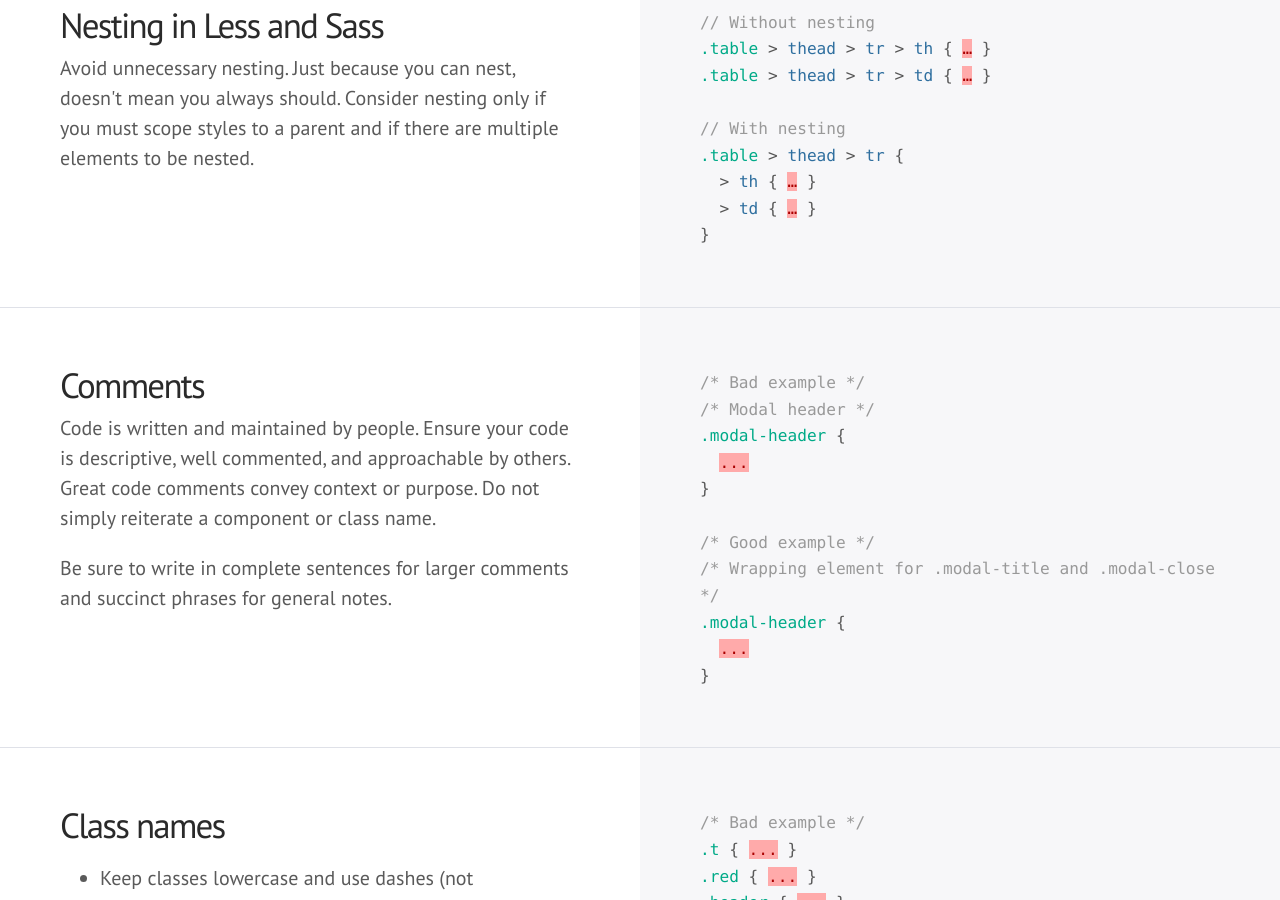
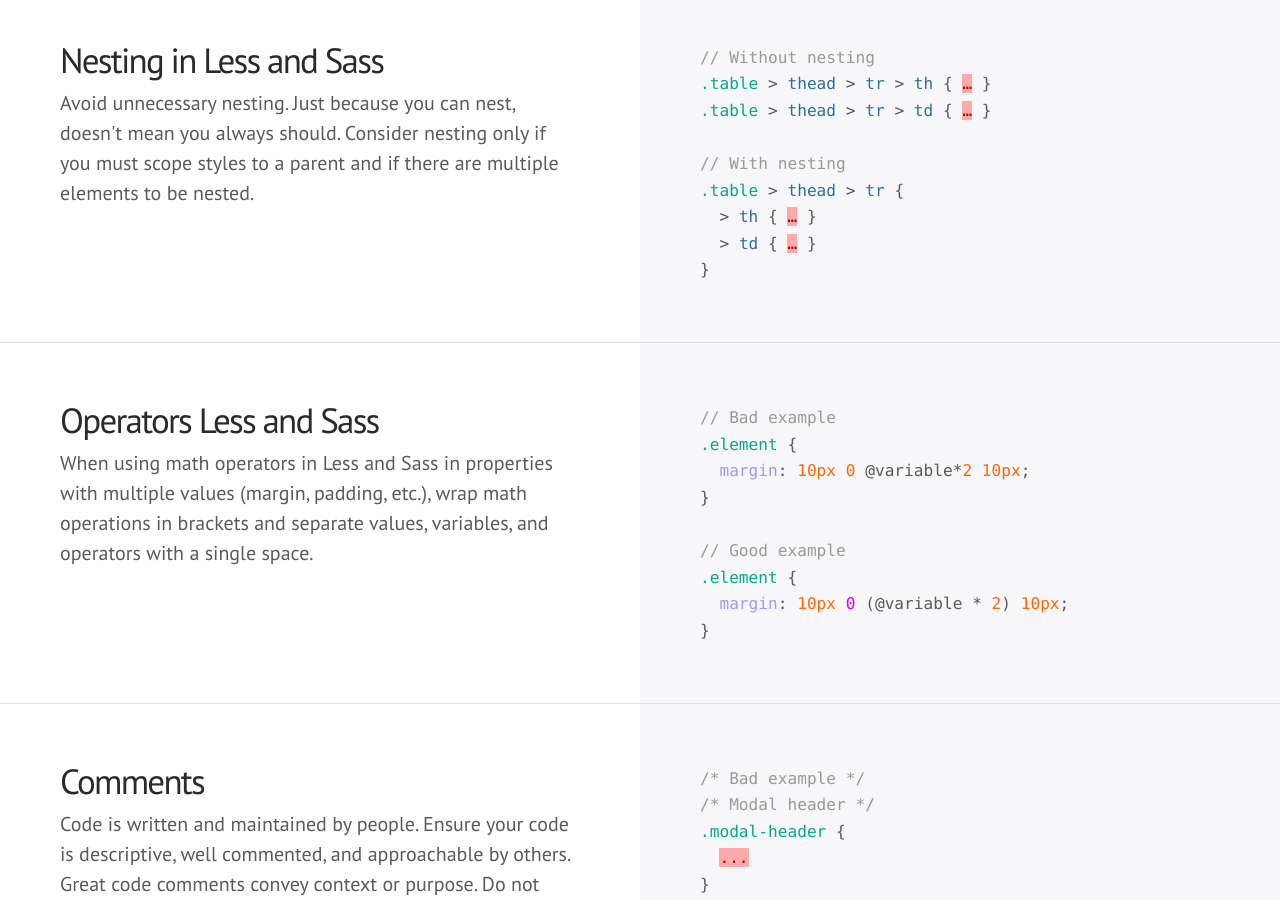
Before and after one commit to mdo/code-guide, a Jekyll site: the page built from index.html, in a window 1280 px wide and 900 px high, scrolled down 10969 px. Built offline with Jekyll 4.4.1, drawn with Linux system fonts in a browser that asks for light colours; some web fonts are replaced; Markdown is read by kramdown in place of the engine named in the settings; comment, search, counter and statistics services are not loaded; some of the changed text lies outside the part shown.

Commit message:
Add guidelines for Less/Sass operators As discussed in issue #129

```diff
--- /dev/null
+++ b/_includes/css/operators.scss
@@ -0,0 +1,9 @@
+// Bad example
+.element {
+  margin: 10px 0 @variable*2 10px;
+}
+
+// Good example
+.element {
+  margin: 10px 0 (@variable * 2) 10px;
+}
--- a/index.html
+++ b/index.html
@@ -34,6 +34,7 @@
       <li><a href="#css-single-declarations">Rules with single declarations</a></li>
       <li><a href="#css-shorthand">Shorthand notation</a></li>
       <li><a href="#css-nesting">Nesting in Less and Sass</a></li>
+      <li><a href="#css-operators">Operators in Less and Sass</a></li>
       <li><a href="#css-comments">Comments</a></li>
       <li><a href="#css-classes">Classes</a></li>
       <li><a href="#css-selectors">Selectors</a></li>
@@ -330,6 +331,16 @@
   </div>
 </div>
 
+<div class="section" id="css-operators">
+  <div class="col">
+    <h3>Operators Less and Sass</h3>
+    <p>When using math operators in Less and Sass in properties with multiple values (margin, padding, etc.), wrap math operations in brackets and separate values, variables, and operators with a single space.</p>
+  </div>
+  <div class="col">
+    {% highlight scss %}{% include css/operators.scss %}{% endhighlight %}
+  </div>
+</div>
+
 <div class="section" id="css-comments">
   <div class="col">
     <h3>Comments</h3>
```
